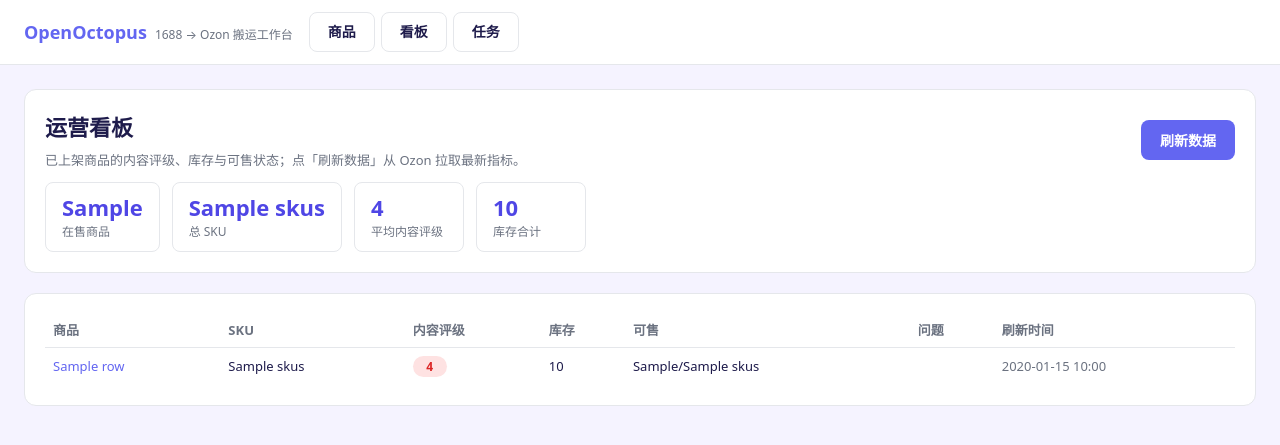
After one commit to ryanhwong/OpenOctopus, a FastAPI app: template src/openoctopus/web/templates/dashboard.html in a window 1280 px wide. The commit adds this page. Shown: the top 445 px of the page. Run offline with FastAPI, Linux system fonts and the light colour scheme; the template is opened without the code that fills it: most values are stand-ins (such as "Sample title", 1, 10 or a date in 2020); parts of the project's set-up code (start-up, migrations or seed data) failed here and were passed over.

Commit message:
feat: operations dashboard with live Ozon metrics + jobs center with log tail (#2/#7)

```diff
--- a/src/openoctopus/db.py
+++ b/src/openoctopus/db.py
@@ -100,6 +100,17 @@
   key TEXT PRIMARY KEY,
   value TEXT DEFAULT '',
   updated_at TEXT DEFAULT CURRENT_TIMESTAMP);
+
+CREATE TABLE IF NOT EXISTS metrics(
+  id INTEGER PRIMARY KEY,
+  product_id INTEGER REFERENCES products(id),
+  sku TEXT,
+  rating INTEGER,
+  price REAL,
+  stock INTEGER DEFAULT 0,
+  availability TEXT DEFAULT '',
+  reason TEXT DEFAULT '',
+  refreshed_at TEXT DEFAULT CURRENT_TIMESTAMP);
 """
 
 
--- a/src/openoctopus/jobs/handlers.py
+++ b/src/openoctopus/jobs/handlers.py
@@ -579,6 +579,60 @@
                                      title_ru=info["title_ru"], desc_ru=info["desc_ru"])
 
 
+async def handle_refresh_metrics(ctx, payload: dict) -> None:
+    """拉取已上架商品的评分/价格/库存/可售状态，写入 metrics 表。"""
+    from openoctopus.db import get_conn
+
+    conn = get_conn(ctx.db_path)
+    products = conn.execute(
+        "SELECT id, ozon_product_id FROM products WHERE ozon_product_id IS NOT NULL"
+    ).fetchall()
+    pid_local: dict[int, int] = {}
+    for row in products:
+        listing = conn.execute(
+            "SELECT result_json FROM listings WHERE product_id=? ORDER BY id DESC LIMIT 1",
+            (row["id"],)).fetchone()
+        pids: list[int] = []
+        if listing:
+            try:
+                items = json.loads(listing["result_json"] or "{}").get("items", [])
+                pids = [int(it["product_id"]) for it in items if it.get("product_id")]
+            except (ValueError, TypeError, json.JSONDecodeError):
+                pids = []
+        if int(row["ozon_product_id"] or 0):
+            pids.append(int(row["ozon_product_id"]))
+        for p in dict.fromkeys(pids):
+            pid_local[p] = row["id"]
+    if not pid_local:
+        return
+    all_pids = list(pid_local)
+    infos: list[dict] = []
+    for i in range(0, len(all_pids), 100):
+        infos.extend(await ctx.ozon.product_info_list(all_pids[i:i + 100]))
+
+    skus = [str(it["sku"]) for it in infos if it.get("sku")]
+    ratings: dict[str, int] = {}
+    for i in range(0, len(skus), 500):
+        for r in await ctx.ozon.rating_by_sku(skus[i:i + 500]):
+            ratings[str(r.get("sku"))] = int(r.get("rating") or 0)
+
+    conn.execute("DELETE FROM metrics")
+    for it in infos:
+        avail = (it.get("availabilities") or [{}])[0]
+        reasons = avail.get("reasons") or []
+        reason = (reasons[0].get("human_text", {}) or {}).get("text", "") if reasons else ""
+        stocks = it.get("stocks") or {}
+        present = sum(s.get("present", 0) for s in (stocks.get("stocks") or []))
+        sku = str(it.get("sku") or "")
+        conn.execute(
+            "INSERT INTO metrics(product_id, sku, rating, price, stock, availability, reason) "
+            "VALUES(?,?,?,?,?,?,?)",
+            (pid_local.get(int(it.get("id") or 0), 0), sku, ratings.get(sku),
+             float(it.get("price") or 0), present,
+             str(avail.get("availability") or ""), reason))
+    conn.commit()
+
+
 async def handle_fetch_keywords(ctx, payload: dict) -> None:
     from openoctopus.db import get_conn
 
@@ -595,4 +649,5 @@
             "regenerate_video": handle_regenerate_video,
             "regenerate_rich": handle_regenerate_rich,
             "regenerate_titles": handle_regenerate_titles,
-            "fetch_keywords": handle_fetch_keywords}
+            "fetch_keywords": handle_fetch_keywords,
+            "refresh_metrics": handle_refresh_metrics}
--- a/src/openoctopus/web/app.py
+++ b/src/openoctopus/web/app.py
@@ -482,6 +482,55 @@
         conn.commit()
         return RedirectResponse("/", status_code=303)
 
+    @app.get("/dashboard", response_class=HTMLResponse)
+    def dashboard(request: Request):
+        conn = get_conn(ctx.db_path)
+        rows = conn.execute(
+            "SELECT m.product_id, p.status, p.source_url, p.last_price_sent, "
+            "(SELECT t.ru FROM translations t WHERE t.product_id=m.product_id "
+            " AND t.field='title' LIMIT 1) AS title_ru, "
+            "COUNT(*) AS skus, MIN(m.rating) AS rating_min, MAX(m.rating) AS rating_max, "
+            "SUM(m.stock) AS stock_total, "
+            "SUM(CASE WHEN m.availability='AVAILABLE' THEN 1 ELSE 0 END) AS available_n, "
+            "GROUP_CONCAT(DISTINCT CASE WHEN m.reason != '' THEN m.reason END) AS reasons, "
+            "MAX(m.refreshed_at) AS refreshed_at "
+            "FROM metrics m LEFT JOIN products p ON p.id=m.product_id "
+            "GROUP BY m.product_id ORDER BY rating_min ASC, m.product_id").fetchall()
+        summary = conn.execute(
+            "SELECT COUNT(DISTINCT product_id) AS n, COUNT(*) AS skus, "
+            "AVG(rating) AS avg_rating, SUM(stock) AS stock_total FROM metrics").fetchone()
+        return TEMPLATES.TemplateResponse(request, "dashboard.html", {
+            "rows": rows, "summary": summary, "currency":
+            (ctx.settings.price_currency or "RUB").upper()})
+
+    @app.post("/dashboard/refresh")
+    def dashboard_refresh():
+        conn = get_conn(ctx.db_path)
+        enqueue(conn, "refresh_metrics", {})
+        conn.commit()
+        return RedirectResponse("/dashboard", status_code=303)
+
+    @app.get("/jobs", response_class=HTMLResponse)
+    def jobs_page(request: Request):
+        conn = get_conn(ctx.db_path)
+        rows = []
+        for j in conn.execute(
+                "SELECT id, type, status, retries, error, created_at, payload_json FROM jobs "
+                "ORDER BY id DESC LIMIT 100").fetchall():
+            try:
+                pid = _json.loads(j["payload_json"] or "{}").get("product_id")
+            except _json.JSONDecodeError:
+                pid = None
+            rows.append({**dict(j), "product_id": pid})
+        log_tail = "(日志不可读)"
+        try:
+            with open(ctx.settings.log_path, errors="replace") as f:
+                log_tail = "".join(f.readlines()[-120:]) or "(空)"
+        except OSError:
+            pass
+        return TEMPLATES.TemplateResponse(request, "jobs.html",
+                                          {"jobs": rows, "log_tail": log_tail})
+
     @app.post("/jobs/{jid}/retry")
     def retry(jid: int):
         conn = get_conn(ctx.db_path)
--- a/src/openoctopus/web/templates/base.html
+++ b/src/openoctopus/web/templates/base.html
@@ -26,7 +26,8 @@
   padding:12px 24px;display:flex;align-items:center;gap:16px;position:sticky;top:0;z-index:30}
 .brand{font-weight:700;font-size:18px;color:var(--primary);text-decoration:none;white-space:nowrap}
 .brand small{font-weight:400;color:var(--muted);font-size:12px;margin-left:8px}
-.topbar nav{margin-left:auto;display:flex;gap:8px;align-items:center}
+.mainnav{display:flex;gap:6px}
+.rightnav{margin-left:auto;display:flex;gap:8px;align-items:center}
 .wrap{max-width:1280px;margin:0 auto;padding:24px 24px 96px}
 .card{background:var(--surface);border:1px solid var(--border);border-radius:var(--radius);
   padding:20px}
@@ -139,6 +140,24 @@
 .check-ok{background:var(--success)}
 .check-warn{background:var(--warning)}
 .check-error{background:var(--danger)}
+.statrow{display:flex;gap:12px;flex-wrap:wrap;margin-top:12px}
+.stat{border:1px solid var(--border);border-radius:var(--radius-s);padding:10px 16px;min-width:110px}
+.statnum{font-size:22px;font-weight:700;color:var(--primary-dark);line-height:1.3}
+.statlbl{font-size:12px;color:var(--muted)}
+.dtable{width:100%;border-collapse:collapse;font-size:13px}
+.dtable th{text-align:left;color:var(--muted);font-weight:600;padding:6px 8px;
+  border-bottom:1px solid var(--border);white-space:nowrap}
+.dtable td{padding:8px;border-top:1px solid var(--border);vertical-align:top}
+.dtable a{text-decoration:none}
+.dtable a:hover{text-decoration:underline}
+.rating{display:inline-block;min-width:34px;text-align:center;font-weight:700;
+  border-radius:999px;padding:1px 8px;font-size:12px}
+.rating-good{background:var(--success-bg);color:var(--success)}
+.rating-mid{background:var(--warning-bg);color:var(--warning)}
+.rating-bad{background:var(--danger-bg);color:var(--danger)}
+.logbox{background:#0f172a;color:#e2e8f0;padding:12px;border-radius:var(--radius-s);
+  font-size:12px;overflow:auto;max-height:420px;white-space:pre-wrap;margin:0}
+.tablewrap{overflow-x:auto}
 .srcbox{background:var(--surface-2);border:1px solid var(--border);border-radius:var(--radius-s);
   padding:12px 14px;margin-bottom:10px;font-size:14px}
 .cand-list{display:flex;flex-direction:column;gap:6px;margin:6px 0 10px}
@@ -185,7 +204,12 @@
 <body>
 <header class="topbar">
   <a class="brand" href="/">OpenOctopus<small>1688 → Ozon 搬运工作台</small></a>
-  <nav>{% block nav %}{% endblock %}</nav>
+  <nav class="mainnav">
+    <a class="btn btn-ghost" href="/">商品</a>
+    <a class="btn btn-ghost" href="/dashboard">看板</a>
+    <a class="btn btn-ghost" href="/jobs">任务</a>
+  </nav>
+  <nav class="rightnav">{% block nav %}{% endblock %}</nav>
 </header>
 <main class="wrap">{% block content %}{% endblock %}</main>
 </body>
--- /dev/null
+++ b/src/openoctopus/web/templates/dashboard.html
@@ -0,0 +1,58 @@
+{% extends "base.html" %}
+{% block title %}运营看板 - OpenOctopus{% endblock %}
+{% block content %}
+<div class="card" style="margin-bottom:20px">
+  <div class="toolbar">
+    <div>
+      <h1 style="margin-bottom:4px">运营看板</h1>
+      <p class="muted" style="margin:0">已上架商品的内容评级、库存与可售状态；点「刷新数据」从 Ozon 拉取最新指标。</p>
+    </div>
+    <form method="post" action="/dashboard/refresh">
+      <button class="btn btn-primary" type="submit">刷新数据</button>
+    </form>
+  </div>
+  {% if summary and summary['n'] %}
+  <div class="statrow">
+    <div class="stat"><div class="statnum">{{ summary['n'] }}</div><div class="statlbl">在售商品</div></div>
+    <div class="stat"><div class="statnum">{{ summary['skus'] }}</div><div class="statlbl">总 SKU</div></div>
+    <div class="stat"><div class="statnum">{{ summary['avg_rating']|round(0)|int if summary['avg_rating'] else '—' }}</div><div class="statlbl">平均内容评级</div></div>
+    <div class="stat"><div class="statnum">{{ summary['stock_total'] or 0 }}</div><div class="statlbl">库存合计</div></div>
+  </div>
+  {% endif %}
+</div>
+
+{% if rows %}
+<div class="card">
+  <div class="tablewrap">
+    <table class="dtable">
+      <thead>
+        <tr><th>商品</th><th>SKU</th><th>内容评级</th><th>库存</th><th>可售</th><th>问题</th><th>刷新时间</th></tr>
+      </thead>
+      <tbody>
+        {% for r in rows %}
+        <tr>
+          <td><a href="/products/{{ r['product_id'] }}">{{ (r['title_ru'] or r['source_url'] or '')[:42] }}</a></td>
+          <td>{{ r['skus'] }}</td>
+          <td>
+            {% set rt = r['rating_min'] %}
+            {% if rt is not none %}
+            <span class="rating {% if rt >= 100 %}rating-good{% elif rt >= 80 %}rating-mid{% else %}rating-bad{% endif %}">{{ rt }}</span>
+            {% if r['rating_max'] != r['rating_min'] %}~{{ r['rating_max'] }}{% endif %}
+            {% else %}—{% endif %}
+          </td>
+          <td>{{ r['stock_total'] or 0 }}</td>
+          <td>{{ r['available_n'] }}/{{ r['skus'] }}</td>
+          <td class="muted">{{ (r['reasons'] or '')[:60] }}</td>
+          <td class="muted">{{ (r['refreshed_at'] or '')[:16] }}</td>
+        </tr>
+        {% endfor %}
+      </tbody>
+    </table>
+  </div>
+</div>
+{% else %}
+<div class="card">
+  <p class="muted">暂无数据：点右上「刷新数据」从 Ozon 拉取已上架商品的指标（内容评级 / 库存 / 可售状态）。</p>
+</div>
+{% endif %}
+{% endblock %}
```
Also changed, not shown: src/openoctopus/ozon/client.py (+13 -0 lines), src/openoctopus/web/templates/jobs.html (added, +47 -0 lines), tests/jobs/test_handlers.py (+31 -0 lines), tests/web/test_app.py (+16 -0 lines).
